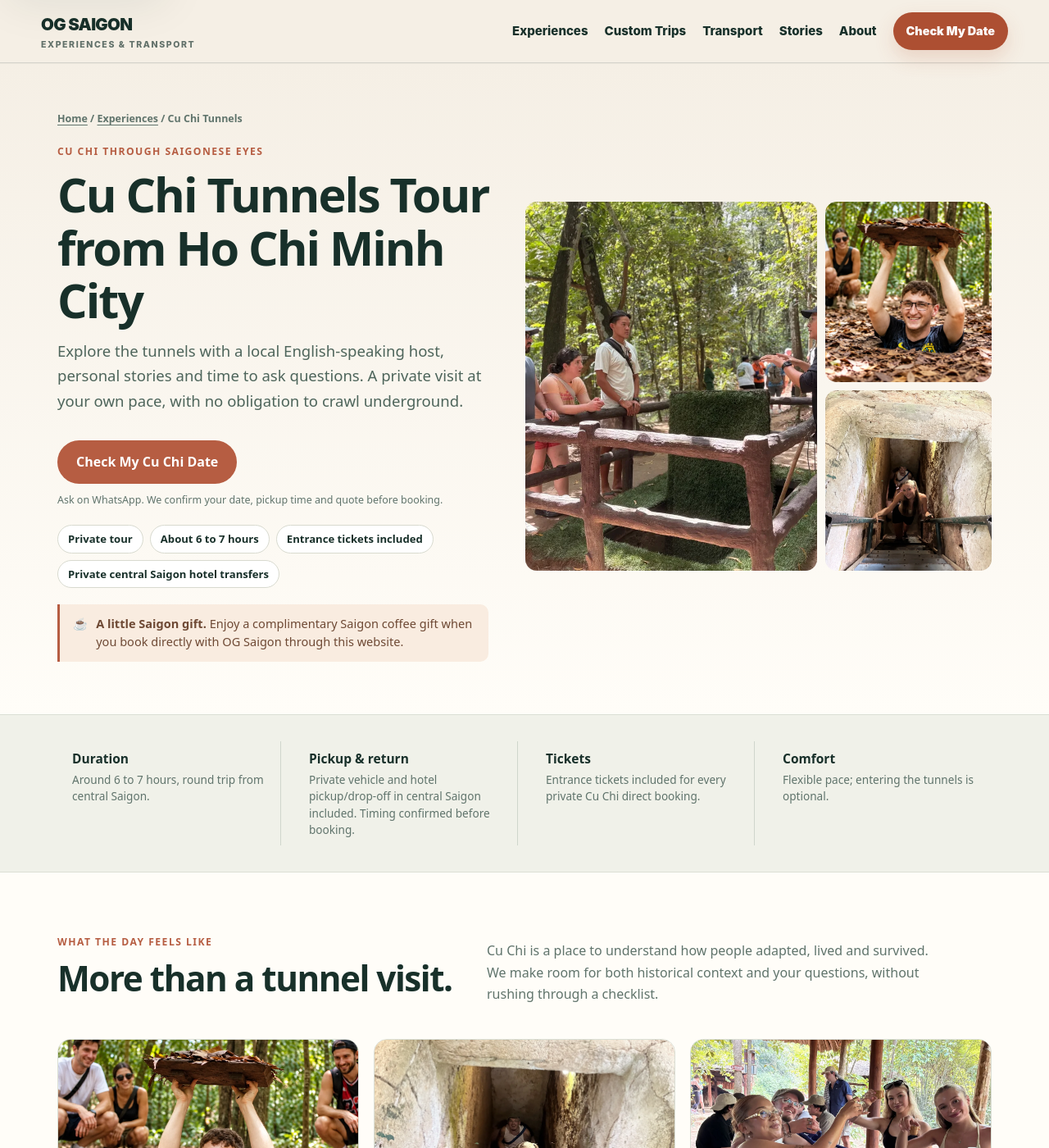
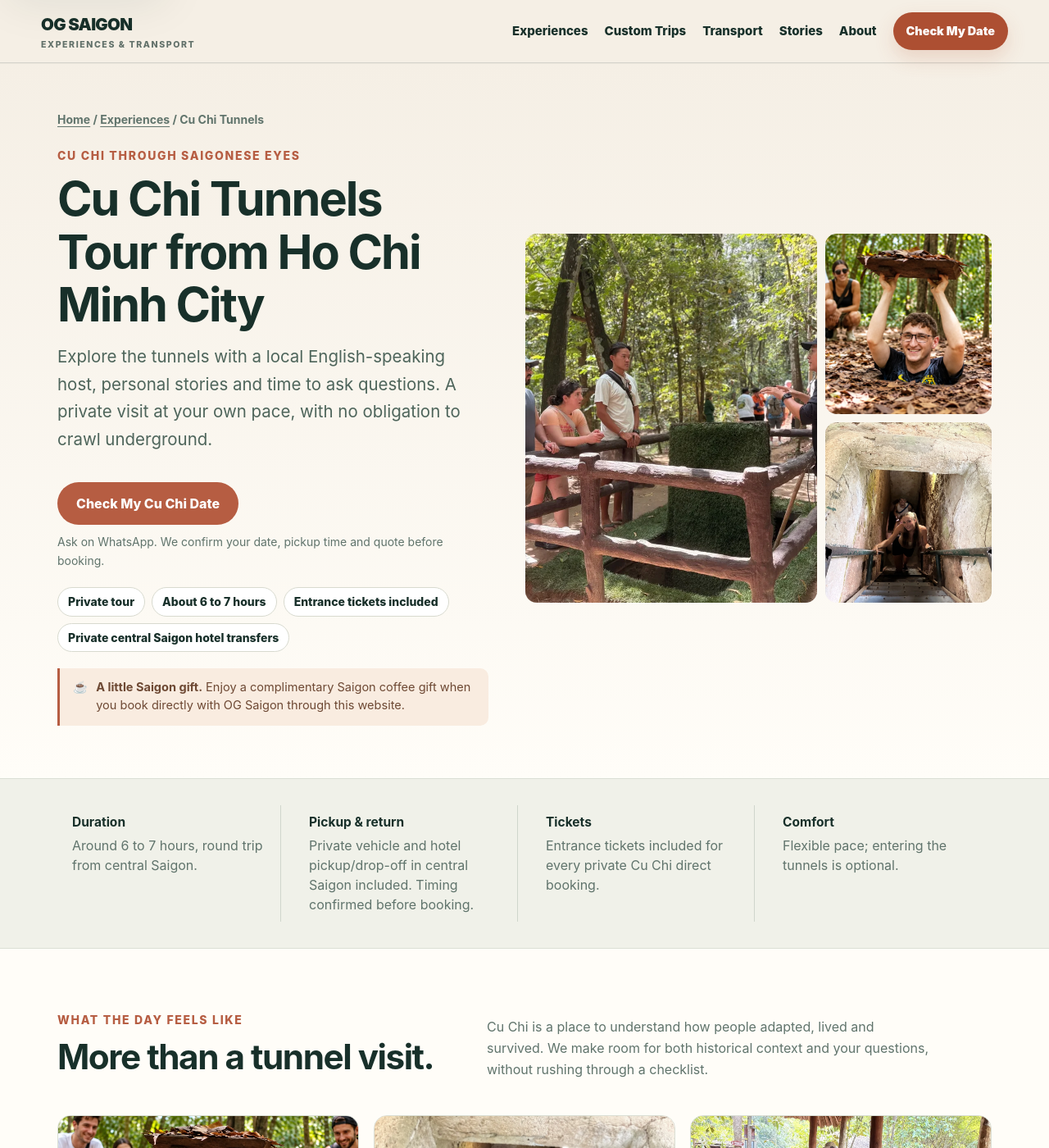
Before and after one commit to DSG2025/DSG2025.github.io, a Jekyll site: the page built from experiences/cu-chi-tunnels/index.html, in a window 1280 px wide and 1400 px high. Shown: the whole window at 82% size. Built offline with Jekyll 4.4.1, drawn with Linux system fonts in a browser that asks for light colours.

Commit message:
Align assets/css/cu-chi-v2.css typography with shared semantic text scale

```diff
--- a/assets/css/cu-chi-v2.css
+++ b/assets/css/cu-chi-v2.css
@@ -2,7 +2,7 @@
 .cu-chi-v2{--ink:#18302a;--deep:#243a35;--rust:#b65d42;--cream:#efeadd;--paper:#fffdf8;--muted:#60746c;--line:#dbdfd5;--soft:#f6f2e9;--radius:18px}
 .cu-chi-v2 *{box-sizing:border-box}
 .cu-chi-v2{scroll-behavior:smooth}
-.cu-chi-v2{margin:0;color:var(--ink);font:16px/1.55 system-ui,-apple-system,BlinkMacSystemFont,"Segoe UI",sans-serif;background:var(--paper)}
+.cu-chi-v2{margin:0;color:var(--ink);font:var(--type-body)/1.55 var(--type-font-family);background:var(--paper)}
 .cu-chi-v2 a{color:inherit}
 .cu-chi-v2 a:focus-visible, .cu-chi-v2 summary:focus-visible{outline:3px solid #d68361;outline-offset:4px}
 .cu-chi-v2 img{display:block;width:100%;height:100%;object-fit:cover}
@@ -156,3 +156,9 @@
   .cu-chi-v2 .related h2 {font-size:1.85rem}
   .cu-chi-v2 .itinerary-photo figcaption,.cu-chi-v2 .optional-photo figcaption {font-size:.9rem}
 }
+
+/* Typography Foundation V1: semantic sizes, Cu Chi layout remains page-scoped. */
+.cu-chi-v2 .lead {font-size:var(--type-lead)}
+.cu-chi-v2 .summary-item span,.cu-chi-v2 .photo-card p,.cu-chi-v2 .step p,.cu-chi-v2 .benefit p,.cu-chi-v2 .terms li,.cu-chi-v2 .terms p,.cu-chi-v2 .smallnote,.cu-chi-v2 .faq details p {font-size:var(--type-support)}
+.cu-chi-v2 .itinerary-photo figcaption,.cu-chi-v2 .optional-photo figcaption {font-size:var(--type-caption)}
+.cu-chi-v2 .eyebrow,.cu-chi-v2 .crumb,.cu-chi-v2 .hint,.cu-chi-v2 .pill {font-size:var(--type-label)}
```
